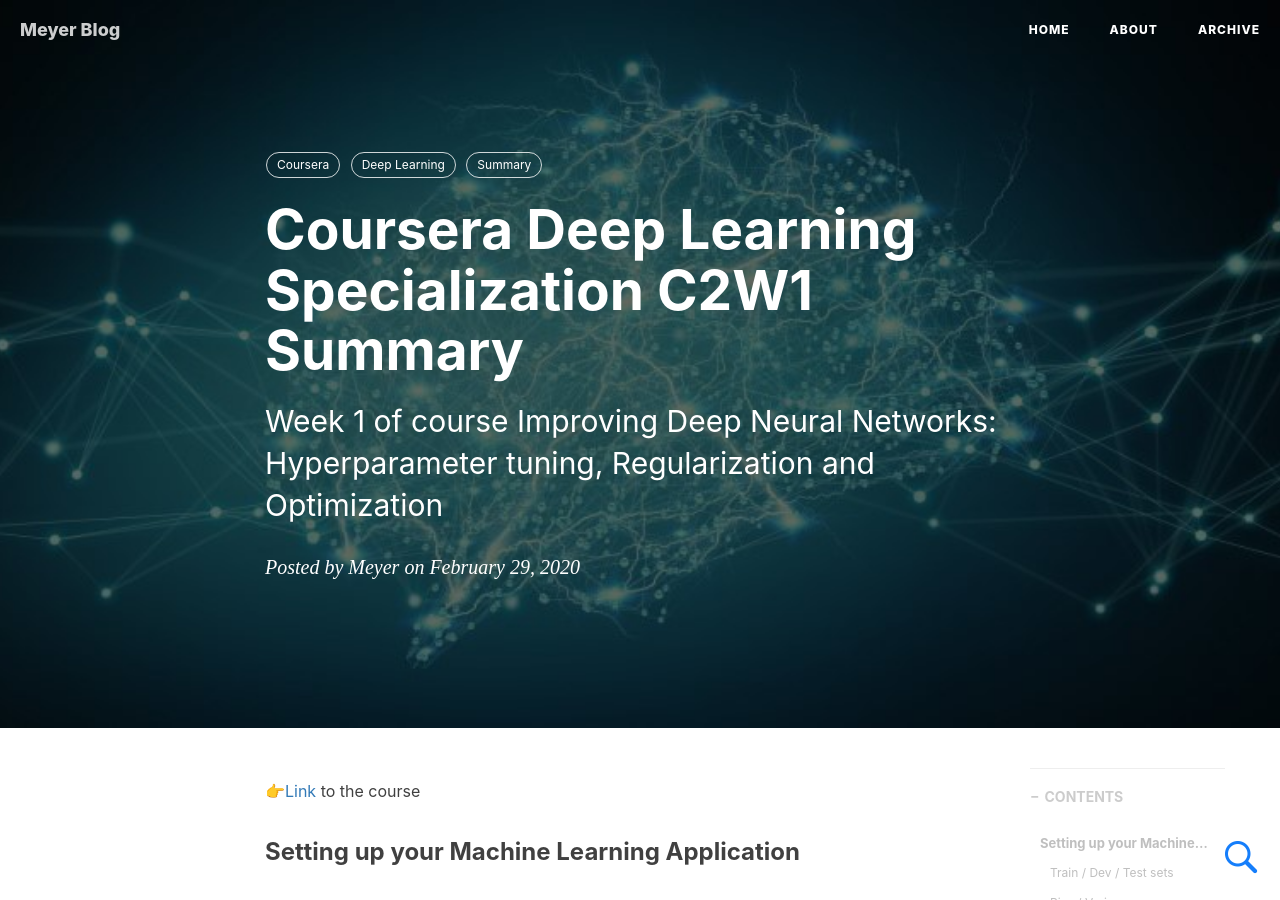
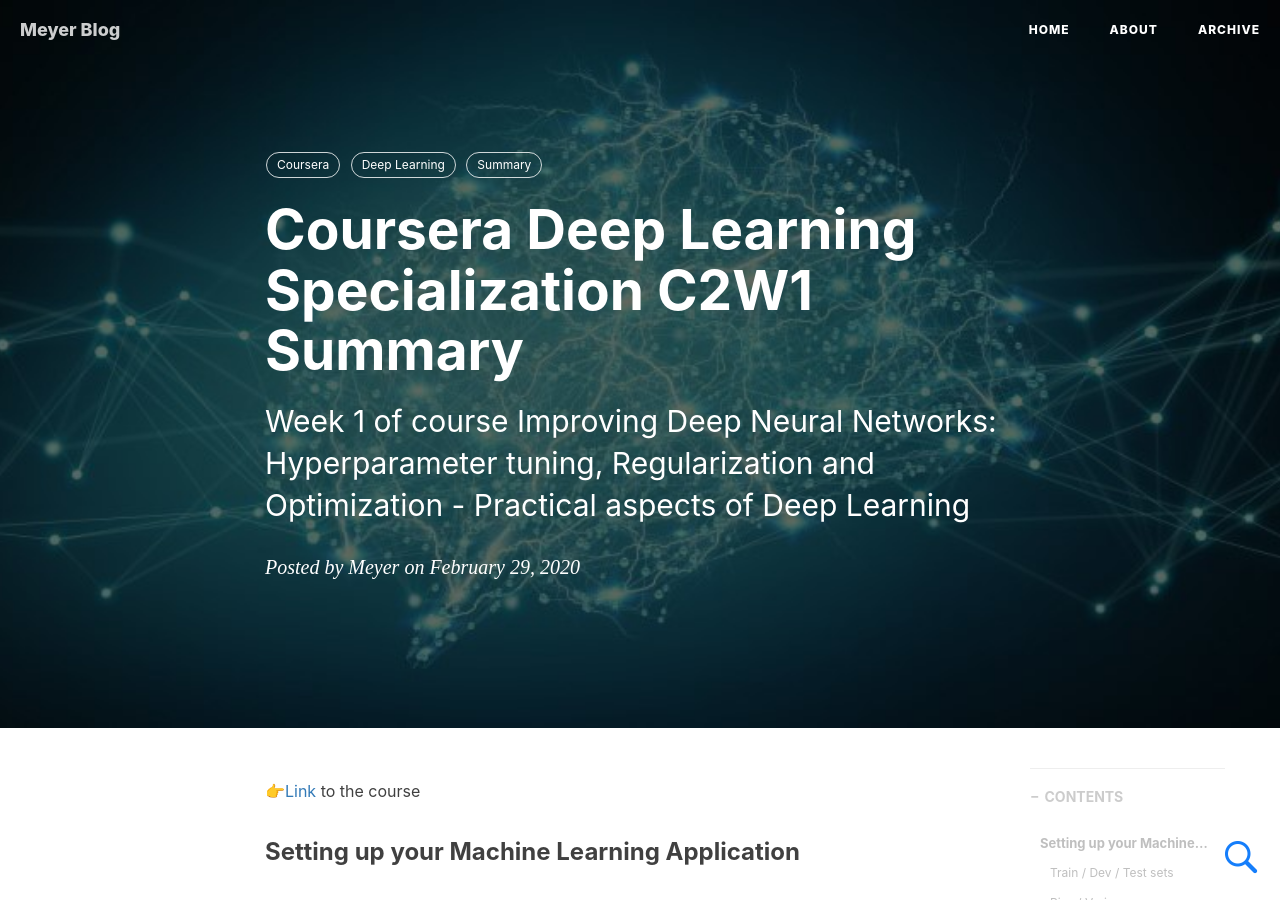
Before and after one commit to Meyer99/Meyer99.github.io, a Jekyll site: the page built from _posts/2020-02-29-DL-C2W1.md, in a window 1280 px wide and 900 px high. Built offline with Jekyll 4.4.1, drawn with Linux system fonts in a browser that asks for light colours; nearby versions of some CDN libraries; formulas are drawn with MathJax 3; comment, search, counter and statistics services are not loaded.

Commit message:
change subtitle

```diff
--- a/_posts/2020-02-29-DL-C2W1.md
+++ b/_posts/2020-02-29-DL-C2W1.md
@@ -1,6 +1,6 @@
 ---
 title: Coursera Deep Learning Specialization C2W1 Summary
-subtitle: "Week 1 of course Improving Deep Neural Networks: Hyperparameter tuning, Regularization and Optimization"
+subtitle: "Week 1 of course Improving Deep Neural Networks: Hyperparameter tuning, Regularization and Optimization - Practical aspects of Deep Learning"
 layout: post
 mathjax: true
 author: Meyer
```
Also changed, not shown: _posts/2020-03-04-DL-C5W1.md (+1 -1 lines).
